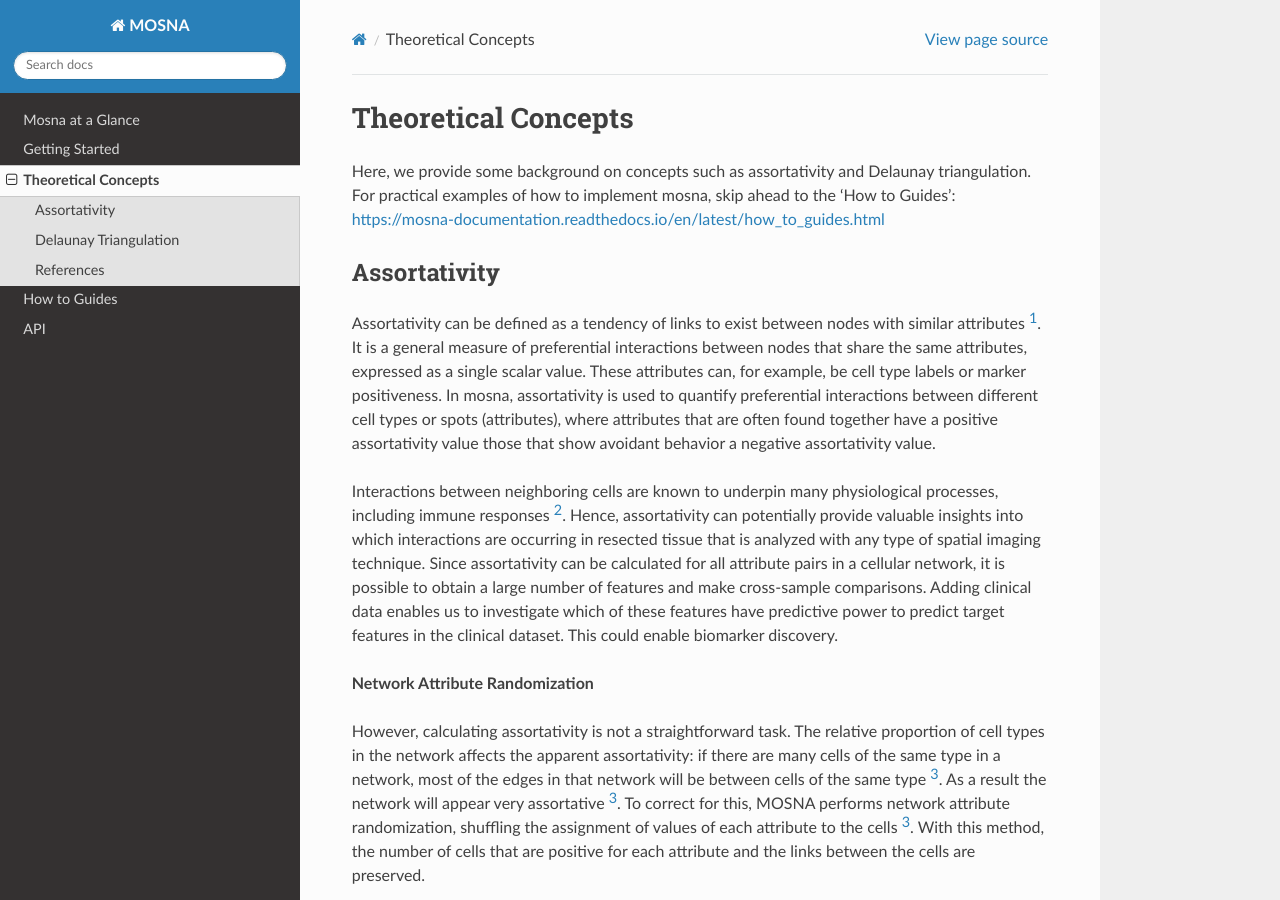
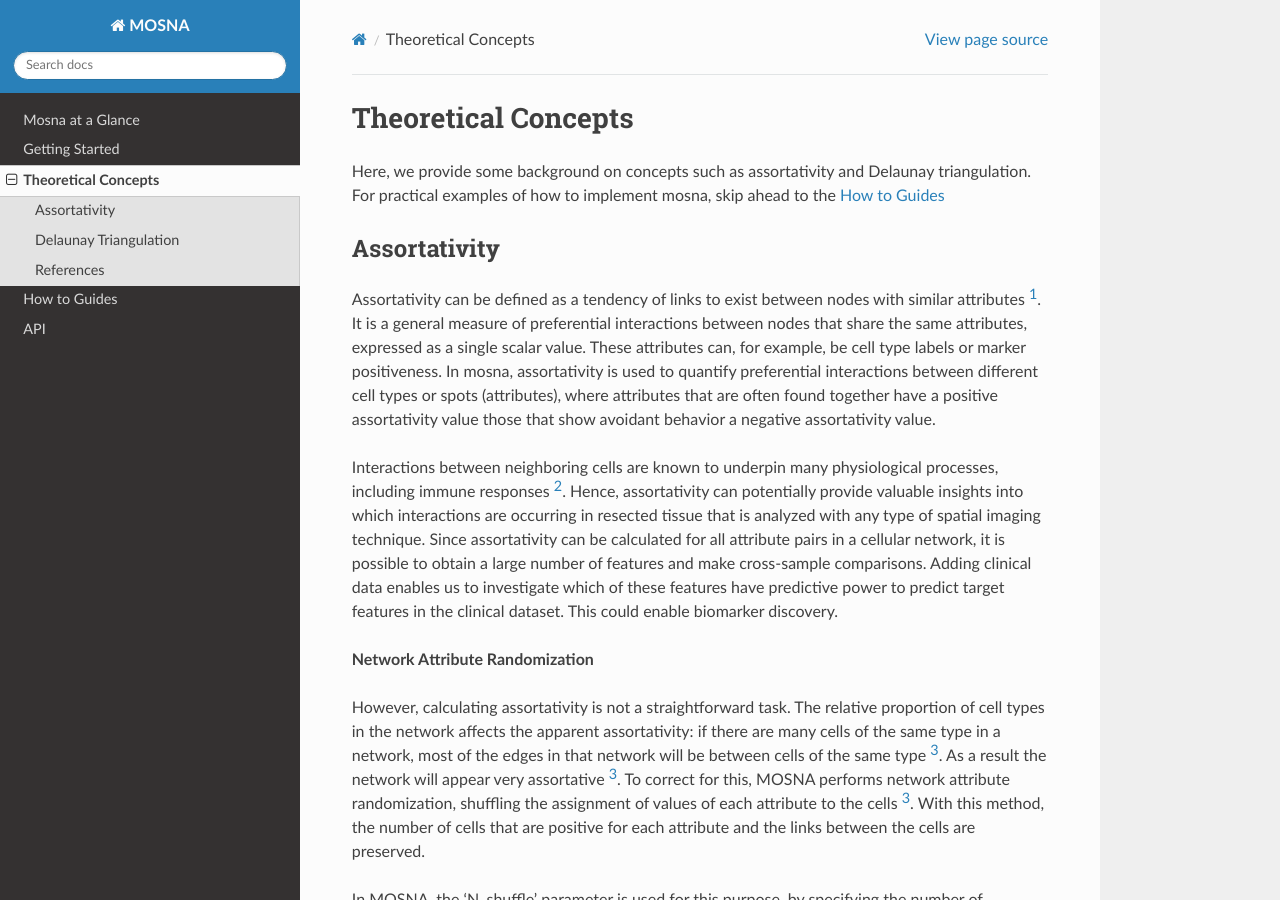
Before and after one commit to Bram-Simon/mosna_documentation, a Sphinx documentation site: the page built from docs/source/theoretical_concepts.rst, in a window 1280 px wide and 900 px high. Built offline with Sphinx 7.4.7 and the Read the Docs theme 3.1.0, drawn with Linux system fonts in a browser that asks for light colours.

Commit message:
add hyperlink

```diff
--- a/docs/source/theoretical_concepts.rst
+++ b/docs/source/theoretical_concepts.rst
@@ -2,7 +2,7 @@ Theoretical Concepts
 ====================
 
 Here, we provide some background on concepts such as assortativity and Delaunay triangulation.
-For practical examples of how to implement mosna, skip ahead to the 'How to Guides': `<https://mosna-documentation.readthedocs.io/en/latest/how_to_guides.html>`_
+For practical examples of how to implement mosna, skip ahead to the `How to Guides <https://mosna-documentation.readthedocs.io/en/latest/how_to_guides.html>`_
 
 .. _assortativity:
 
```
